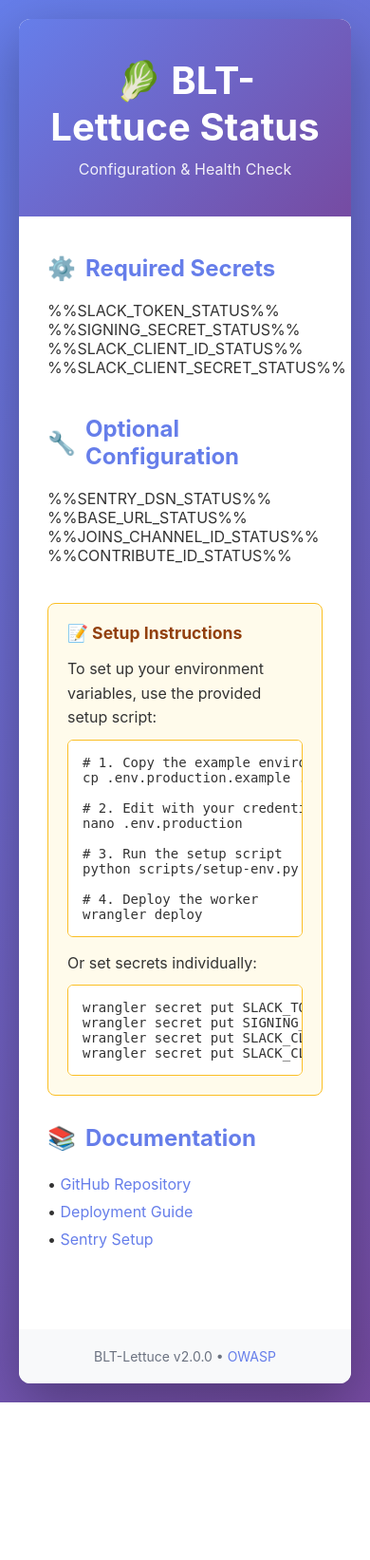
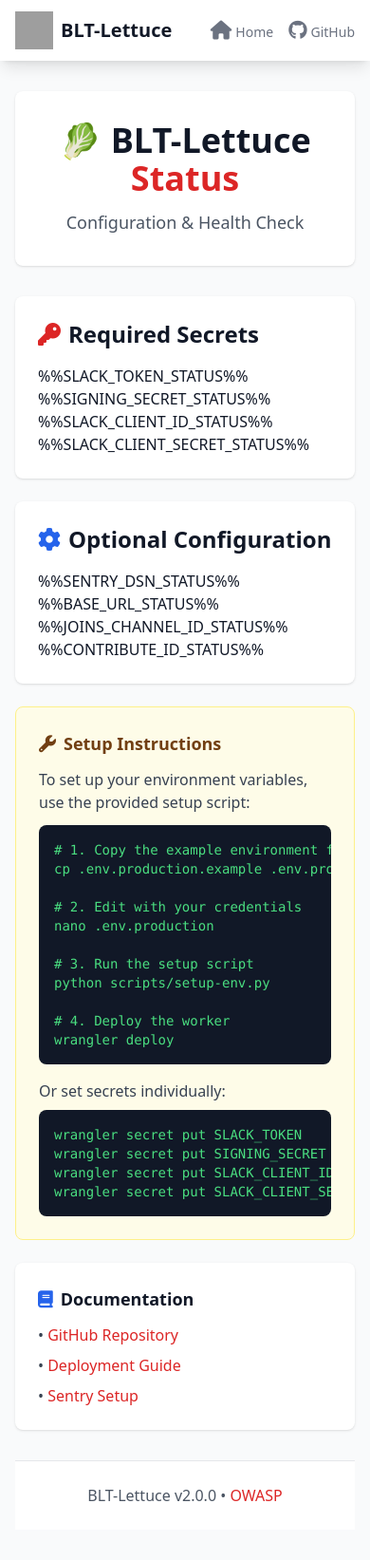
Before and after one commit to OWASP-BLT/BLT-Lettuce, a Flask app: template src/lettuce/templates/status.html in a window 390 px wide. Shown: the whole page at 95% size. Before the commit the page ends 1477 px from the top, so only its background shows below. Run offline with Flask 3, Linux system fonts and the light colour scheme; the template is opened without the code that fills it, so the values that code supplies are empty; some libraries are stand-ins or nearby versions; grey boxes are pictures that could not be loaded.

Commit message:
Enhance status page layout with Tailwind CSS for improved styling and responsiveness

```diff
--- a/src/lettuce/templates/status.html
+++ b/src/lettuce/templates/status.html
@@ -4,167 +4,48 @@
     <meta charset="UTF-8">
     <meta name="viewport" content="width=device-width, initial-scale=1.0">
     <title>BLT-Lettuce Status</title>
+    <script src="https://cdn.tailwindcss.com"></script>
+    <link rel="stylesheet" href="https://cdnjs.cloudflare.com/ajax/libs/font-awesome/6.4.0/css/all.min.css" />
     <style>
-        * {
-            margin: 0;
-            padding: 0;
-            box-sizing: border-box;
-        }
-        body {
-            font-family: -apple-system, BlinkMacSystemFont, 'Segoe UI', Roboto, 'Helvetica Neue', Arial, sans-serif;
-            background: linear-gradient(135deg, #667eea 0%, #764ba2 100%);
-            min-height: 100vh;
-            padding: 20px;
-            color: #333;
-        }
-        .container {
-            max-width: 900px;
-            margin: 0 auto;
-            background: white;
-            border-radius: 12px;
-            box-shadow: 0 20px 60px rgba(0,0,0,0.3);
-            overflow: hidden;
-        }
-        .header {
-            background: linear-gradient(135deg, #667eea 0%, #764ba2 100%);
-            color: white;
-            padding: 40px 30px;
-            text-align: center;
-        }
-        .header h1 {
-            font-size: 2.5rem;
-            margin-bottom: 10px;
-        }
-        .header p {
-            font-size: 1rem;
-            opacity: 0.9;
-        }
-        .content {
-            padding: 40px 30px;
-        }
-        .status-section {
-            margin-bottom: 40px;
-        }
-        .status-section h2 {
-            font-size: 1.5rem;
-            margin-bottom: 20px;
-            color: #667eea;
-            display: flex;
-            align-items: center;
-            gap: 10px;
-        }
-        .status-grid {
-            display: grid;
-            gap: 15px;
-        }
-        .status-item {
-            display: flex;
-            align-items: center;
-            padding: 15px;
-            background: #f8f9fa;
-            border-radius: 8px;
-            border-left: 4px solid #ddd;
-        }
         .status-item.set {
             border-left-color: #10b981;
-            background: #ecfdf5;
         }
         .status-item.missing {
             border-left-color: #ef4444;
-            background: #fef2f2;
-        }
-        .status-icon {
-            font-size: 1.5rem;
-            margin-right: 15px;
-            flex-shrink: 0;
-        }
-        .status-item.set .status-icon {
-            color: #10b981;
-        }
-        .status-item.missing .status-icon {
-            color: #ef4444;
-        }
-        .status-details {
-            flex: 1;
-        }
-        .status-name {
-            font-weight: 600;
-            font-size: 1rem;
-            margin-bottom: 4px;
-        }
-        .status-desc {
-            font-size: 0.875rem;
-            color: #6b7280;
-        }
-        .instructions {
-            background: #fffbeb;
-            border: 1px solid #fbbf24;
-            border-radius: 8px;
-            padding: 20px;
-            margin-top: 20px;
-        }
-        .instructions h3 {
-            color: #92400e;
-            margin-bottom:15px;
-            font-size: 1.1rem;
-        }
-        .instructions pre {
-            background: #fff;
-            padding: 15px;
-            border-radius: 6px;
-            overflow-x: auto;
-            font-size: 0.875rem;
-            border: 1px solid #fbbf24;
-        }
-        .instructions p {
-            margin-bottom: 10px;
-            line-height: 1.6;
-        }
-        .badge {
-            display: inline-block;
-            padding: 4px 12px;
-            border-radius: 12px;
-            font-size: 0.75rem;
-            font-weight: 600;
-            text-transform: uppercase;
-        }
-        .badge.required {
-            background: #fecaca;
-            color: #991b1b;
-        }
-        .badge.optional {
-            background: #dbeafe;
-            color: #1e40af;
-        }
-        .footer {
-            text-align: center;
-            padding: 20px;
-            background: #f8f9fa;
-            color: #6b7280;
-            font-size: 0.875rem;
-        }
-        .footer a {
-            color: #667eea;
-            text-decoration: none;
-        }
-        .footer a:hover {
-            text-decoration: underline;
         }
     </style>
 </head>
-<body>
-    <div class="container">
-        <div class="header">
-            <h1>🥬 BLT-Lettuce Status</h1>
-            <p>Configuration & Health Check</p>
+<body class="bg-gray-50 font-sans text-gray-900">
+    <nav class="bg-white shadow-lg sticky top-0 z-50">
+        <div class="max-w-7xl mx-auto px-4 sm:px-6 lg:px-8">
+            <div class="flex justify-between items-center h-16">
+                <div class="flex items-center">
+                    <img class="w-10 h-10 mr-2" src="https://raw.githubusercontent.com/OWASP-BLT/BLT-Lettuce/main/docs/static/logo.png" alt="OWASP Logo" />
+                    <h1 class="text-xl font-bold text-gray-900">BLT-Lettuce</h1>
+                </div>
+                <div class="flex items-center gap-4">
+                    <a href="/" class="text-gray-500 hover:text-gray-900 text-sm">
+                        <i class="fas fa-home text-xl mr-1"></i>Home
+                    </a>
+                    <a href="https://github.com/OWASP-BLT/BLT-Lettuce" target="_blank" class="text-gray-500 hover:text-gray-900 text-sm">
+                        <i class="fab fa-github text-xl mr-1"></i>GitHub
+                    </a>
+                </div>
+            </div>
+        </div>
+    </nav>
+
+    <main class="max-w-4xl mx-auto px-4 sm:px-6 lg:px-8 py-8">
+        <div class="bg-white rounded-lg shadow p-8 mb-8 text-center">
+            <h1 class="text-4xl font-bold text-gray-900 mb-3">🥬 BLT-Lettuce <span class="text-red-600">Status</span></h1>
+            <p class="text-lg text-gray-600">Configuration & Health Check</p>
         </div>
 
-        <div class="content">
-            <div class="status-section">
-                <h2>
-                    <span>⚙️</span> Required Secrets
+        <div class="bg-white rounded-lg shadow p-6 mb-6">
+            <h2 class="text-2xl font-bold text-gray-900 mb-4 flex items-center gap-2">
+                <i class="fas fa-key text-red-600"></i> Required Secrets
             </h2>
-                <div class="status-grid">
+            <div class="space-y-3">
                 %%SLACK_TOKEN_STATUS%%
                 %%SIGNING_SECRET_STATUS%%
                 %%SLACK_CLIENT_ID_STATUS%%
@@ -172,11 +53,11 @@
             </div>
         </div>
 
-            <div class="status-section">
-                <h2>
-                    <span>🔧</span> Optional Configuration
+        <div class="bg-white rounded-lg shadow p-6 mb-6">
+            <h2 class="text-2xl font-bold text-gray-900 mb-4 flex items-center gap-2">
+                <i class="fas fa-cog text-blue-600"></i> Optional Configuration
             </h2>
-                <div class="status-grid">
+            <div class="space-y-3">
                 %%SENTRY_DSN_STATUS%%
                 %%BASE_URL_STATUS%%
                 %%JOINS_CHANNEL_ID_STATUS%%
@@ -184,10 +65,12 @@
             </div>
         </div>
 
-            <div class="instructions">
-                <h3>📝 Setup Instructions</h3>
-                <p>To set up your environment variables, use the provided setup script:</p>
-                <pre># 1. Copy the example environment file
+        <div class="bg-yellow-50 border border-yellow-200 rounded-lg p-6 mb-6">
+            <h3 class="text-lg font-bold text-yellow-900 mb-3 flex items-center gap-2">
+                <i class="fas fa-wrench"></i> Setup Instructions
+            </h3>
+            <p class="text-gray-700 mb-3">To set up your environment variables, use the provided setup script:</p>
+            <pre class="bg-gray-900 text-green-400 p-4 rounded-lg overflow-x-auto text-sm font-mono"># 1. Copy the example environment file
 cp .env.production.example .env.production
 
 # 2. Edit with your credentials
@@ -199,28 +82,27 @@ python scripts/setup-env.py
 # 4. Deploy the worker
 wrangler deploy</pre>
 
-                <p style="margin-top: 15px;">Or set secrets individually:</p>
-                <pre>wrangler secret put SLACK_TOKEN
+            <p class="text-gray-700 mt-4 mb-2">Or set secrets individually:</p>
+            <pre class="bg-gray-900 text-green-400 p-4 rounded-lg overflow-x-auto text-sm font-mono">wrangler secret put SLACK_TOKEN
 wrangler secret put SIGNING_SECRET
 wrangler secret put SLACK_CLIENT_ID
 wrangler secret put SLACK_CLIENT_SECRET</pre>
         </div>
 
-            <div class="status-section" style="margin-top: 30px;">
-                <h2>
-                    <span>📚</span> Documentation
-                </h2>
-                <p style="line-height: 1.8;">
-                    • <a href="https://github.com/OWASP-BLT/BLT-Lettuce" style="color: #667eea; text-decoration: none;">GitHub Repository</a><br>
-                    • <a href="https://github.com/OWASP-BLT/BLT-Lettuce/blob/main/DEPLOYMENT.md" style="color: #667eea; text-decoration: none;">Deployment Guide</a><br>
-                    • <a href="https://github.com/OWASP-BLT/BLT-Lettuce/blob/main/SENTRY_SETUP.md" style="color: #667eea; text-decoration: none;">Sentry Setup</a>
-                </p>
+        <div class="bg-white rounded-lg shadow p-6 mb-6">
+            <h3 class="text-lg font-bold text-gray-900 mb-3 flex items-center gap-2">
+                <i class="fas fa-book text-blue-600"></i> Documentation
+            </h3>
+            <div class="space-y-2 text-gray-700">
+                <p>• <a href="https://github.com/OWASP-BLT/BLT-Lettuce" class="text-red-600 hover:text-red-700 hover:underline" target="_blank">GitHub Repository</a></p>
+                <p>• <a href="https://github.com/OWASP-BLT/BLT-Lettuce/blob/main/DEPLOYMENT.md" class="text-red-600 hover:text-red-700 hover:underline" target="_blank">Deployment Guide</a></p>
+                <p>• <a href="https://github.com/OWASP-BLT/BLT-Lettuce" class="text-red-600 hover:text-red-700 hover:underline" target="_blank">Sentry Setup</a></p>
             </div>
         </div>
 
-        <div class="footer">
-            <p>BLT-Lettuce v2.0.0 • <a href="https://owasp.org" target="_blank">OWASP</a></p>
-        </div>
-    </div>
+        <footer class="bg-white border-t py-6 mt-8 text-center">
+            <p class="text-gray-600">BLT-Lettuce v2.0.0 • <a href="https://owasp.org" target="_blank" class="text-red-600 hover:underline">OWASP</a></p>
+        </footer>
+    </main>
 </body>
 </html>
```
Also changed, not shown: src/lettuce/html_templates.py (+13 -5 lines). Lines whose indentation alone changed are shown as unchanged.
